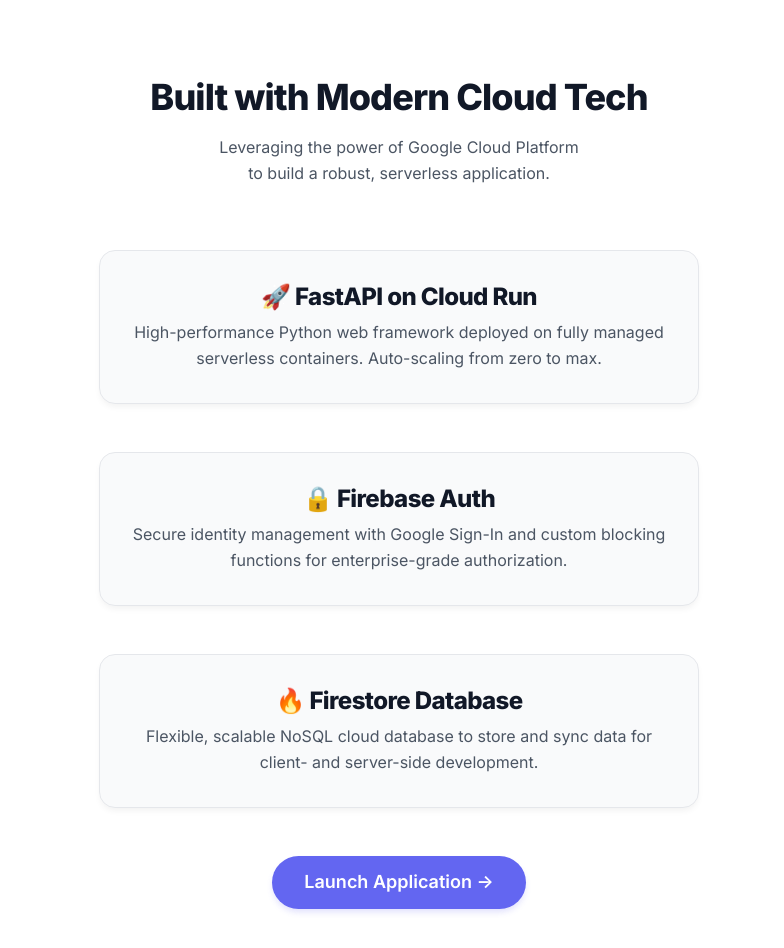
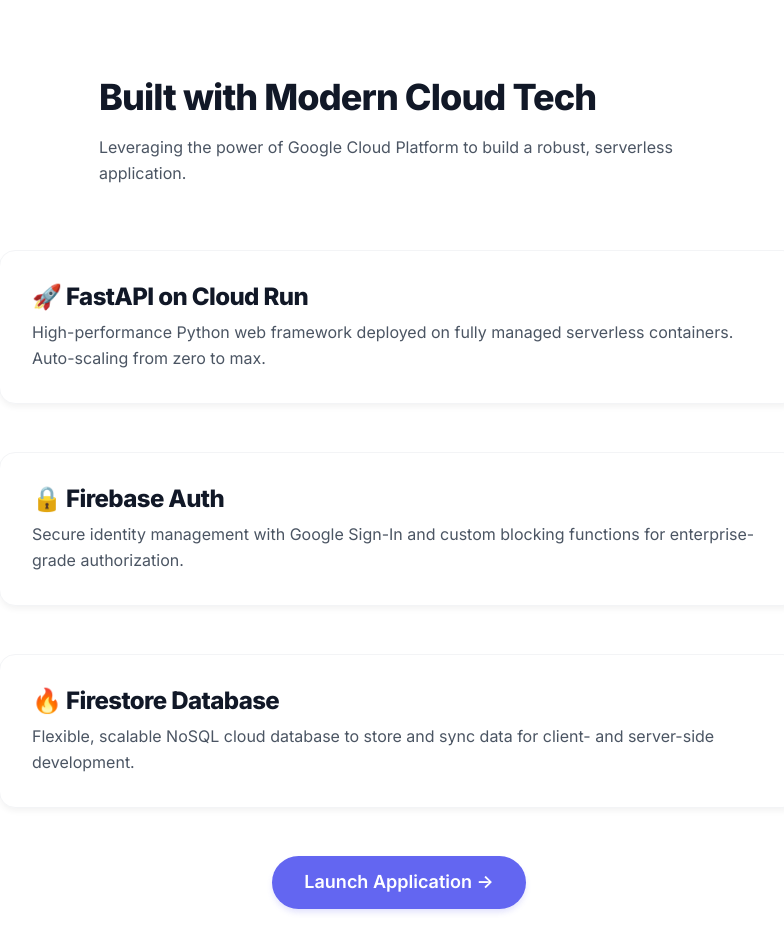
Before and after one commit to managedkaos/cloud-run-auth-demo, a plain HTML site: page landing_page/public/index.html in a window 1280 px wide. Shown: the part 820-1768 px from the top of the page, without its empty margins (241-1025 px from the left). Drawn offline with Linux system fonts and the light colour scheme.

Commit message:
Revert "tweak landing page"
This reverts commit 69f9929094289cf6728a859208424be6ed08add5.

```diff
--- a/landing_page/public/css/style.css
+++ b/landing_page/public/css/style.css
@@ -28,7 +28,6 @@ body {
     color: var(--text-primary);
     line-height: 1.6;
     overflow-x: hidden;
-    text-align: center;
 }
 
 a {
@@ -146,34 +145,6 @@ header {
     align-items: center;
 }
 
-.text-center {
-    text-align: center;
-}
-
-.section-heading {
-    max-width: 600px;
-    margin: 0 auto;
-}
-
-.section-title {
-    margin-bottom: 1rem;
-}
-
-.section-subtitle {
-    margin-top: 1rem;
-    color: var(--text-secondary);
-}
-
-.feature-card-text {
-    margin-top: 0.5rem;
-    color: var(--text-secondary);
-}
-
-.cta-row {
-    text-align: center;
-    margin-top: 3rem;
-}
-
 .logo {
     font-weight: 800;
     font-size: 1.5rem;
@@ -189,8 +160,8 @@ header {
 }
 
 .hero-content {
-    max-width: 600px;
-    text-align: center;
+    max-width: 800px;
+    text-align: left;
 }
 
 .hero p {
@@ -211,7 +182,7 @@ header {
     align-items: center;
     gap: 3rem;
     margin-top: 4rem;
-    max-width: 600px;
+    max-width: 800px;
     margin-left: auto;
     margin-right: auto;
 }
@@ -220,11 +191,10 @@ header {
     width: 100%;
     padding: 2rem;
     border-radius: 1rem;
-    background-color: #f9fafb;
+    background-color: white;
     box-shadow: 0 4px 6px -1px rgba(0, 0, 0, 0.05);
-    border: 1px solid #e5e7eb;
+    border: 1px solid #f3f4f6;
     transition: transform 0.2s;
-    text-align: center;
 }
 
 .feature-card:hover {
--- a/landing_page/public/index.html
+++ b/landing_page/public/index.html
@@ -31,17 +31,19 @@
 
     <section class="features">
         <div class="container">
-            <div class="section-heading text-center animate-up delay-300">
-                <h2 class="section-title">Built with Modern Cloud Tech</h2>
-                <p class="section-subtitle">
-                    Leveraging the power of Google Cloud Platform<br>to build a robust, serverless application.
+            <div class="text-center animate-up delay-300">
+                <h2 style="margin-bottom: 1rem;max-width: 600px; margin-left: auto; margin-right: auto;">Built with
+                    Modern Cloud Tech</h2>
+                <p
+                    style="color: var(--text-secondary); margin-top: 1rem; max-width: 600px; margin-left: auto; margin-right: auto;">
+                    Leveraging the power of Google Cloud Platform to build a robust, serverless application.
                 </p>
             </div>
 
             <div class="features-grid">
                 <div class="feature-card animate-up delay-300">
                     <h3>🚀 FastAPI on Cloud Run</h3>
-                    <p class="feature-card-text">
+                    <p style="margin-top: 0.5rem; color: var(--text-secondary);">
                         High-performance Python web framework deployed on fully managed serverless containers.
                         Auto-scaling from zero to max.
                     </p>
@@ -49,7 +51,7 @@
 
                 <div class="feature-card animate-up delay-300">
                     <h3>🔒 Firebase Auth</h3>
-                    <p class="feature-card-text">
+                    <p style="margin-top: 0.5rem; color: var(--text-secondary);">
                         Secure identity management with Google Sign-In and custom blocking functions for
                         enterprise-grade authorization.
                     </p>
@@ -57,14 +59,14 @@
 
                 <div class="feature-card animate-up delay-300">
                     <h3>🔥 Firestore Database</h3>
-                    <p class="feature-card-text">
+                    <p style="margin-top: 0.5rem; color: var(--text-secondary);">
                         Flexible, scalable NoSQL cloud database to store and sync data for client- and server-side
                         development.
                     </p>
                 </div>
             </div>
 
-            <div class="cta-row animate-up delay-200">
+            <div class="animate-up delay-200" style="text-align: center; margin-top: 3rem;">
                 <!-- TODO: Remove the hardcoded URL before creating a template repo -->
                 <!-- TODO: Replace '#' with your Cloud Run Service URL -->
                 <a href="https://cloud-run-and-firebase-mb7imkc4kq-uc.a.run.app" class="btn btn-primary">Launch
```
